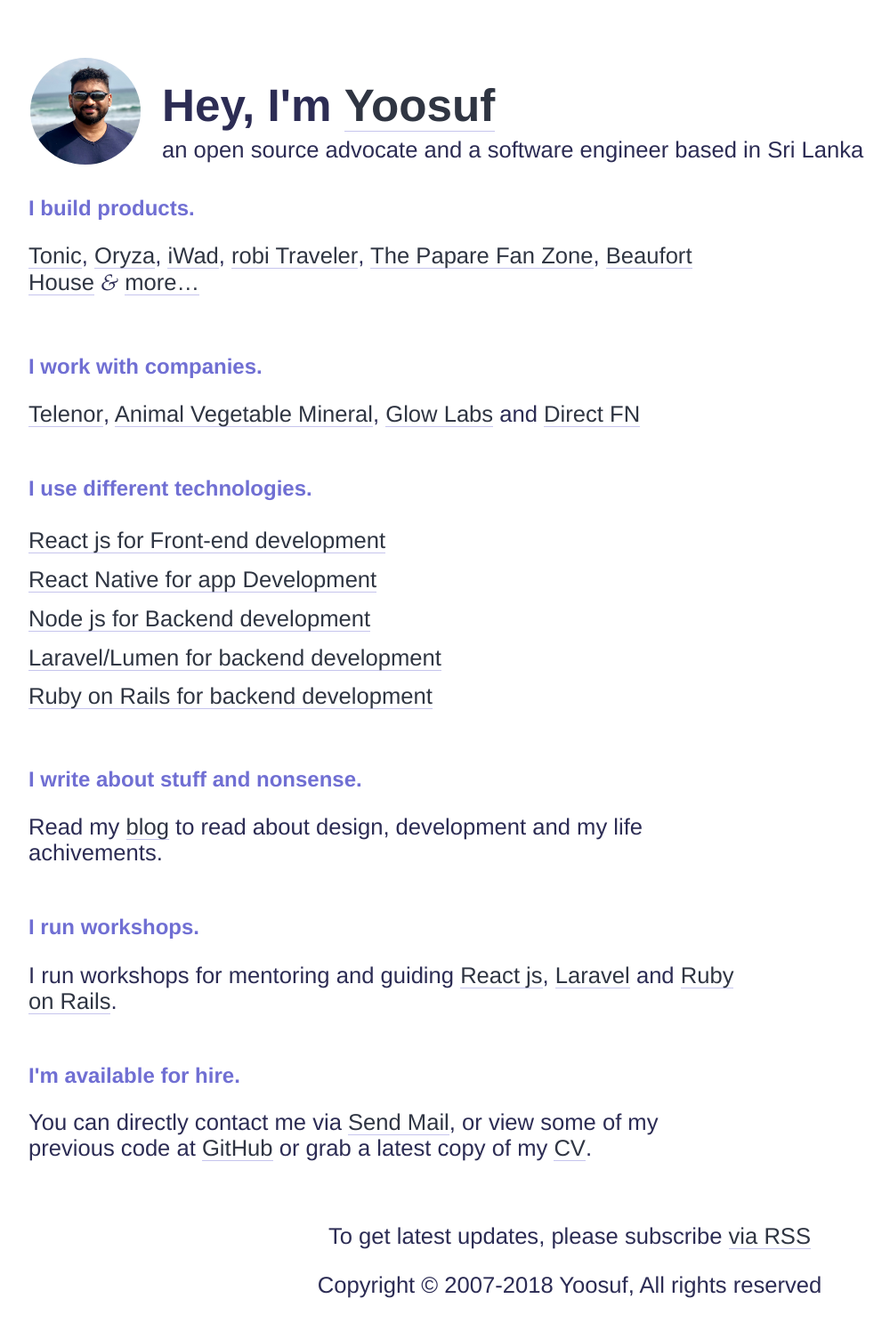
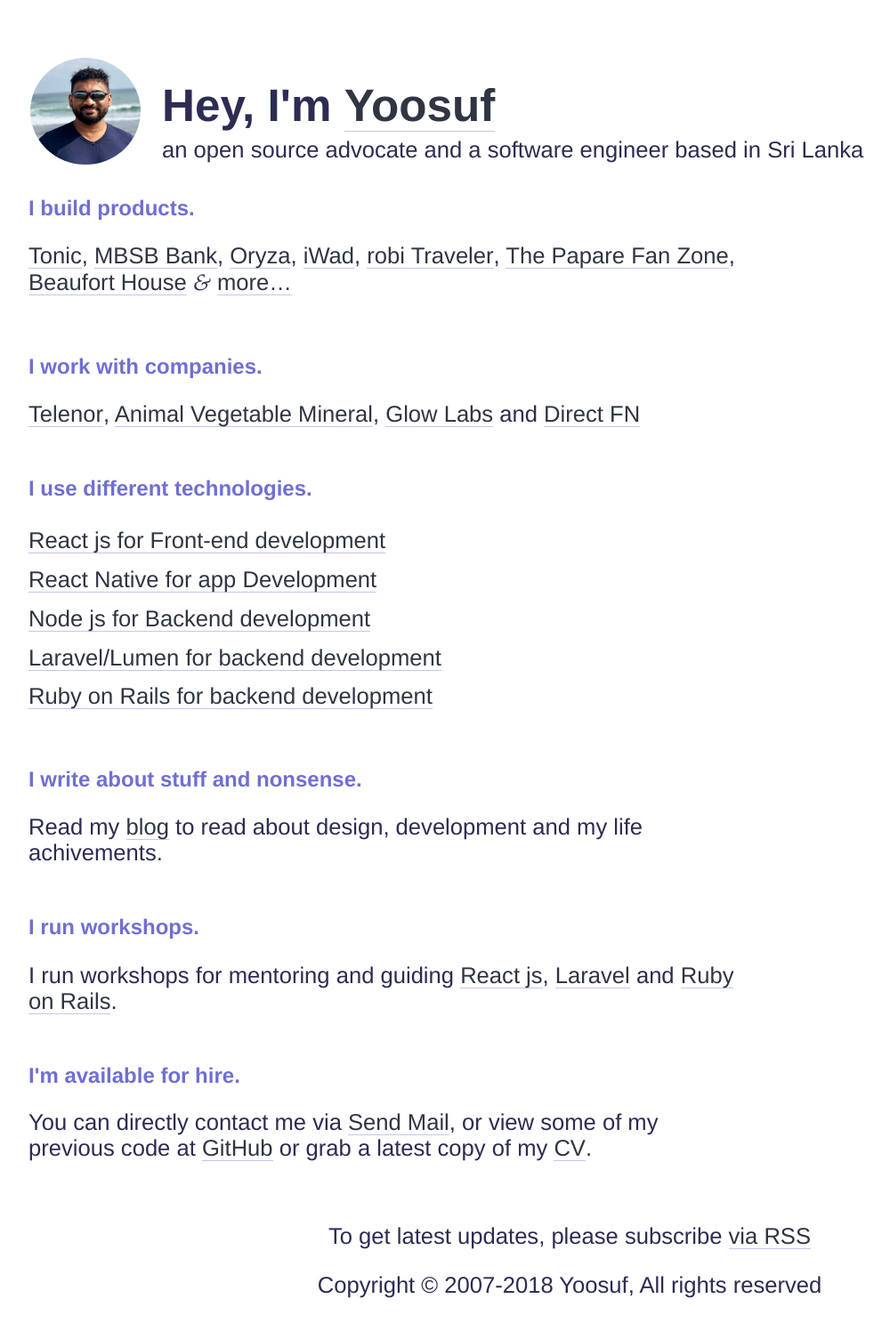
Before and after one commit to yoosuf/yoosuf.github.io, a Jekyll site: the page built from index.html, in a window 1280 px wide. Shown: the whole page at 89% size, without its empty margins (0-1000 px from the left). Built offline with Jekyll 4.4.1, drawn with Linux system fonts in a browser that asks for light colours.

Commit message:
added client

```diff
--- a/index.html
+++ b/index.html
@@ -38,7 +38,7 @@
 
 <div class="section">
 <h3 class="section-title">I build products.</h3>
-<p><a href="http://mytonic.com/en" target="_blank">Tonic</a>, <a href="https://oryza.io/" target="_blank">Oryza</a>, <a href="https://iwantadelivery.com/" target="_blank">iWad</a>, <a href="https://www.robi.com.bd/media-room/press-release/overseas-travel-made-easy-with-traveler-app?lang=eng" target="_blank">robi Traveler</a>, <a href="http://www.thepapare.com/app" target="_blank">The Papare Fan Zone</a>, <a href="https://www.beauforthousechelsea.co.uk/" target="_blank">Beaufort House</a> <span class="amp">&amp;</span> <a href="/projects/">more&hellip;</a></p>
+<p><a href="http://mytonic.com/en" target="_blank">Tonic</a>, <a href="https://www.mbsbbank.com" target="_blank">MBSB Bank</a>, <a href="https://oryza.io/" target="_blank">Oryza</a>, <a href="https://iwantadelivery.com/" target="_blank">iWad</a>, <a href="https://www.robi.com.bd/media-room/press-release/overseas-travel-made-easy-with-traveler-app?lang=eng" target="_blank">robi Traveler</a>, <a href="http://www.thepapare.com/app" target="_blank">The Papare Fan Zone</a>, <a href="https://www.beauforthousechelsea.co.uk/" target="_blank">Beaufort House</a> <span class="amp">&amp;</span> <a href="/projects/">more&hellip;</a></p>
 </div>
 
 
```
